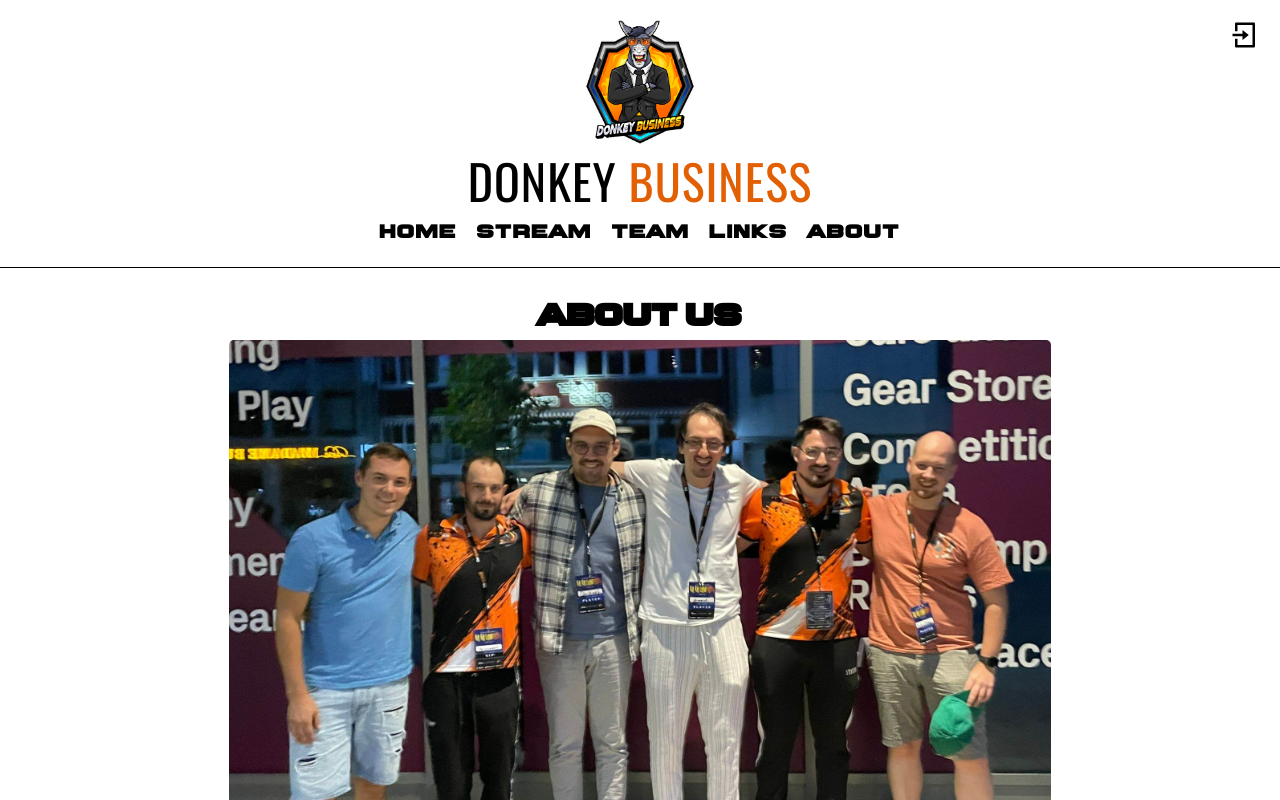
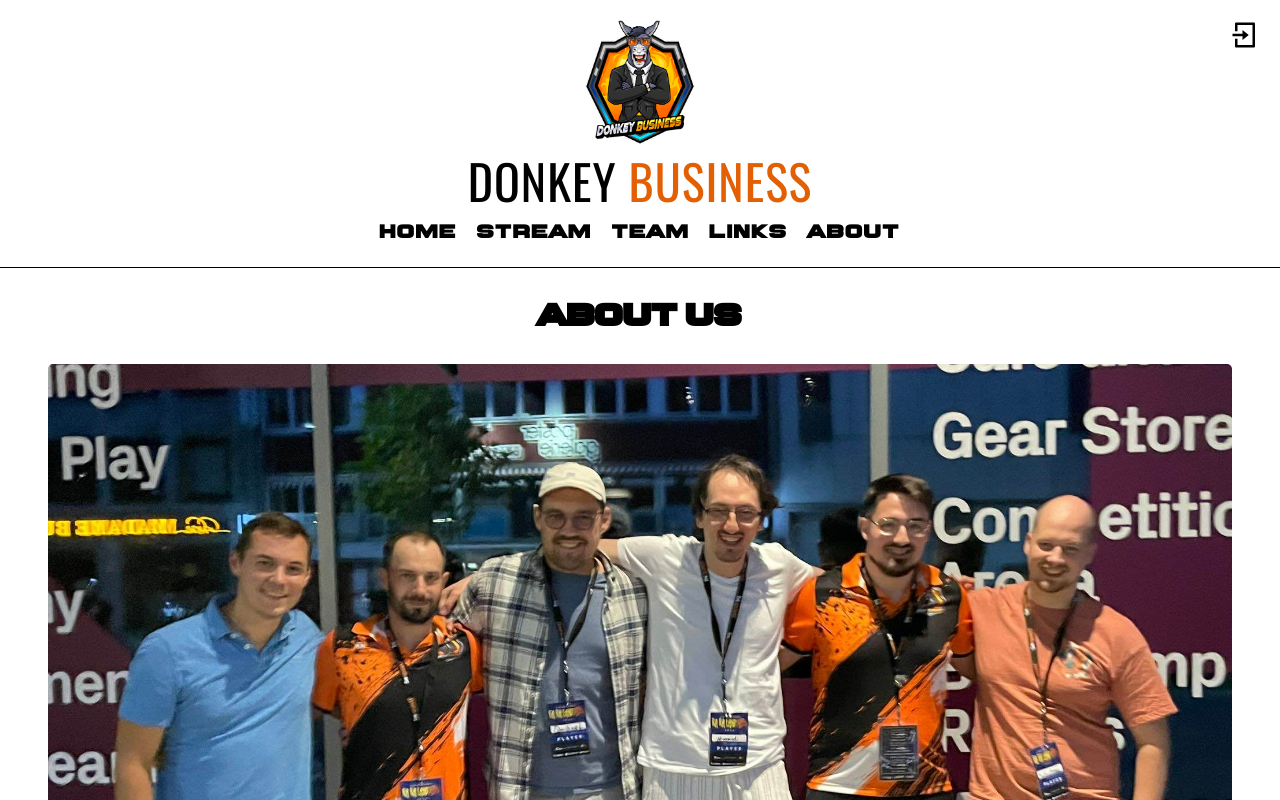
Before and after one commit to marco-moeller/donkey-business-homepage, a React (Vite) app: page /about in a window 1280 px wide. Shown: the top 800 px of the page. Built offline with nearby package versions, Linux system fonts and the light colour scheme; no server answers.

Commit message:
styles: about
fixed the about page resize look

```diff
--- a/src/App.css
+++ b/src/App.css
@@ -379,7 +379,8 @@ h4.admin {
 
 .about section {
   display: flex;
-  align-items: center;
+  flex-direction: row;
+  width: 100%;
 }
 
 .about section div {
@@ -387,15 +388,15 @@ h4.admin {
   flex-direction: column;
   padding: 1em;
   gap: 1em;
-  max-width: 700px;
   text-align: justify;
+  flex: 1;
 }
 
 .about img {
   object-fit: contain;
-  height: auto;
-  max-height: 500px;
   border-radius: 5px;
+  align-self: baseline;
+  overflow: hidden;
 }
 
 /* -- UTILITY -- *************************************************************************************************************************/
--- a/src/pages/About.jsx
+++ b/src/pages/About.jsx
@@ -3,7 +3,9 @@ function About() {
     <main className="about">
       <h2>About us</h2>
       <section>
-        <img src="team.jpg" alt="team" />
+        <div>
+          <img src="team.jpg" alt="team" />
+        </div>
         <div>
           <p>
             We at Donkey Business are an exceptional and closely-knit team of
```
